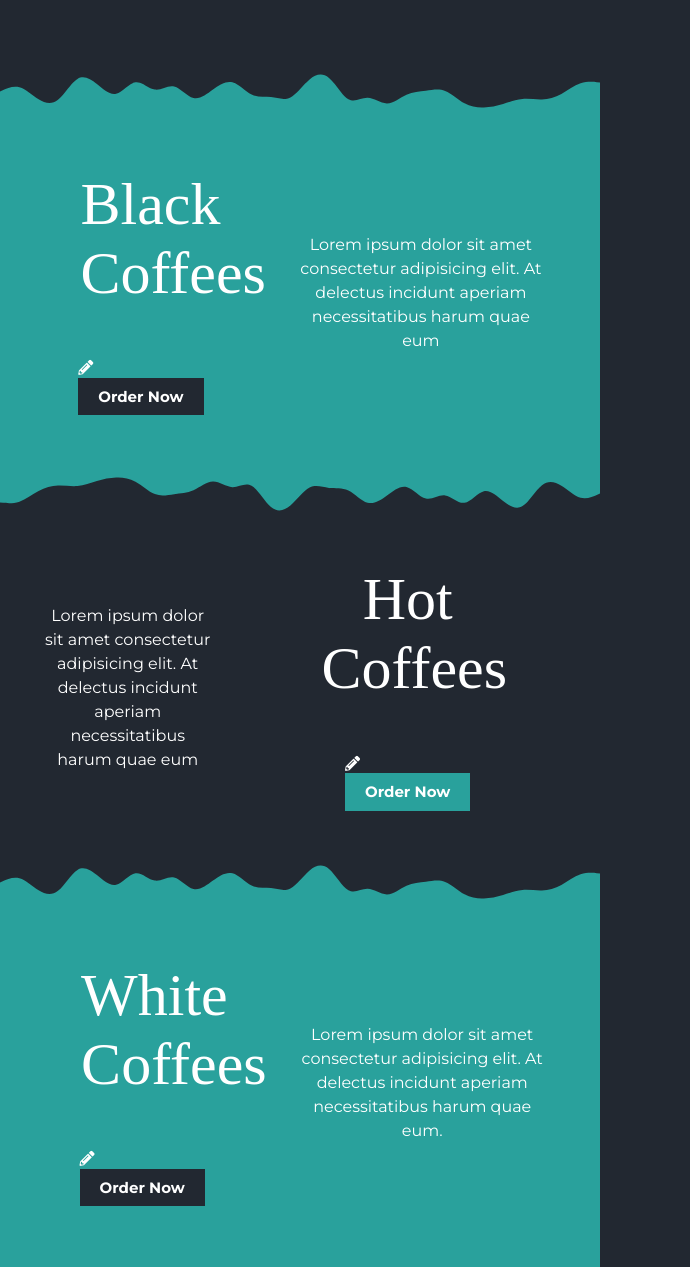
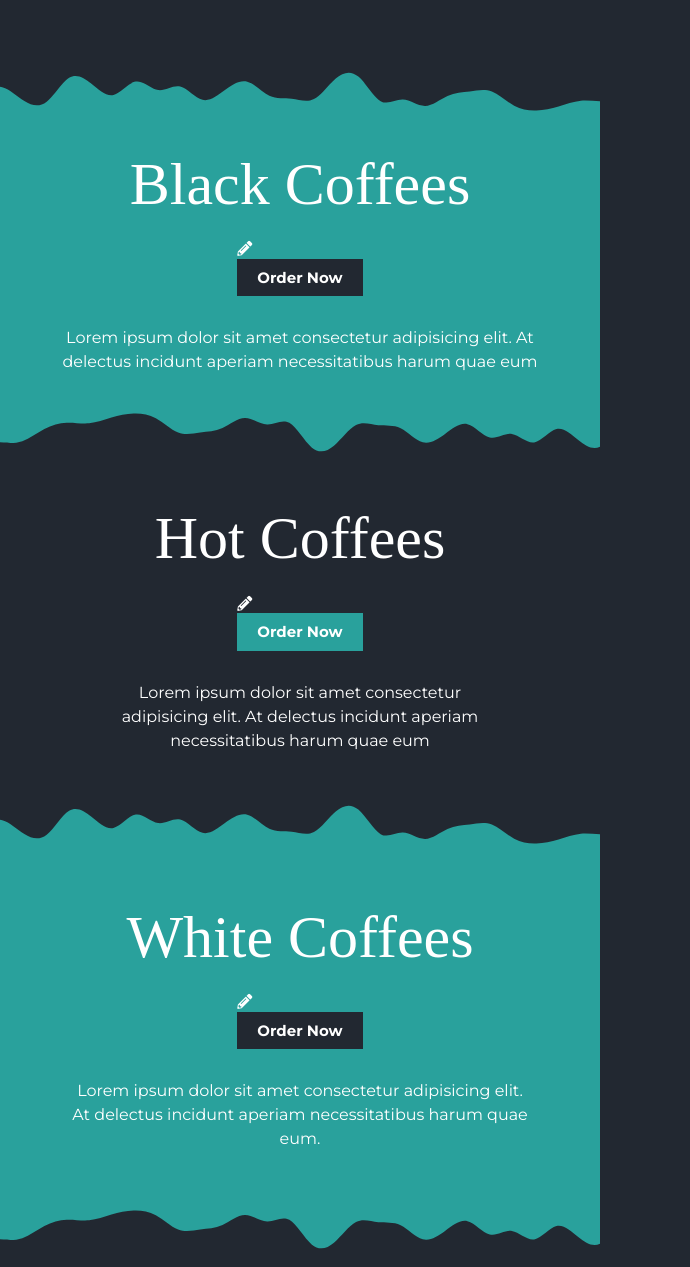
Before and after one commit to EhabProg23/coffee-time, a plain HTML site: page index.html in a window 600 px wide. Shown: the part 680-1947 px from the top of the page, 690 px wide, since content can reach past the window. Drawn offline with Linux system fonts and the light colour scheme; a web font is replaced by a local one.

Commit message:
Update style.css

```diff
--- a/css/style.css
+++ b/css/style.css
@@ -1,3 +1,10 @@
+/*
+* Prefixed by https://autoprefixer.github.io
+* PostCSS: v8.4.14,
+* Autoprefixer: v10.4.7
+* Browsers: last 4 version
+*/
+
 /* Start Variables */
 
 :root {
@@ -10,7 +17,6 @@
 }
 
 /* End Variables */
-
 
 /* Start Global Rules */
 
@@ -107,7 +113,6 @@ a {
     margin-top: 30px;
     display: block;
     cursor: pointer;
-    z-index: 998;
     position: relative;
     width: -webkit-fit-content;
     width: -moz-fit-content;
@@ -376,19 +381,20 @@ a {
 
 .wave {
     position: absolute;
-    width: 100%;
+    width: 115%;
 }
 
 .top {
-    left: 0;
-    bottom: 0;
+    left: -20px;
+    bottom: -5px;
 }
 
 .bottom {
     -webkit-transform: rotate(180deg);
     -ms-transform: rotate(180deg);
     transform: rotate(180deg);
-    top: 0;
+    top: -5px;
+
 }
 
 /* End Main Components */
@@ -458,6 +464,10 @@ a {
         position: absolute;
         -webkit-box-shadow: 0 12px var(--third-color);
         box-shadow: 0 12px var(--third-color);
+        -webkit-transition: 0.3s;
+        -o-transition: 0.3s;
+        transition: 0.3s;
+
     }
 
     .header .toogle-menue::after {
@@ -469,6 +479,10 @@ a {
         -ms-transform: translateY(12px);
         transform: translateY(12px);
         position: absolute;
+        -webkit-transition: 0.3s;
+        -o-transition: 0.3s;
+        transition: 0.3s;
+
     }
 
     .header .container.active .toogle-menue::after {
@@ -499,6 +513,10 @@ a {
         flex-direction: column;
         width: 100%;
         height: calc(100vh - var(--header-height));
+        -webkit-transition: 0.3s;
+        -o-transition: 0.3s;
+        transition: 0.3s;
+
     }
 
     .header .container.active .links {
@@ -512,12 +530,15 @@ a {
         padding-bottom: 30px;
     }
 }
-
 .header .container .links a {
     font-family: var(--sec-font);
     font-weight: bold;
     font-size: 18px;
     padding-bottom: 15px;
+    -webkit-transition: 0.3s;
+    -o-transition: 0.3s;
+    transition: 0.3s;
+
 }
 
 .header .container .links a:hover {
@@ -566,31 +587,10 @@ a {
     overflow: hidden;
 }
 
-@media only screen and (max-width: 768px) {
-    .landing .container {
-        text-align: center;
-        margin-top: 50px;
-    }
-}
-
 .landing .text {
     width: 45%;
 }
 
-@media only screen and (max-width: 768px) {
-    .landing .text {
-        width: 100%;
-        margin-left: auto;
-        margin-right: auto;
-        margin-bottom: 30px;
-    }
-}
-
-@media only screen and (max-width: 768px) {
-    .landing .btn {
-        display: inline-block;
-    }
-}
 
 .landing .photo {
     position: absolute;
@@ -608,12 +608,26 @@ a {
     }
 }
 
-@media only screen and (max-width: 768px) {
+@media  (max-width: 767px) {
+    .landing .container {
+        text-align: center;
+    }
+
+    .landing .text {
+        width: 100%;
+        margin-left: auto;
+        margin-right: auto;
+        margin-bottom: 30px;
+    }
+    .landing .btn {
+        display: inline-block;
+    }
     .landing .photo {
         display: none;
     }
 }
-
+@media only screen and (max-width: 600px) {
+}
 
 /* End Landing */
 /* start Black Coffee */
@@ -621,6 +635,7 @@ a {
     overflow: hidden;
     background-color: var(--sec-color);
     position: relative;
+    overflow: hidden;
 }
 
 .black-coffee .container {
@@ -675,40 +690,52 @@ a {
 
 
 /* Extra small devices (phones, 600px and down) */
-@media only screen and (max-width: 600px) {
+@media (max-width: 600px) {
     .black-coffee .container {
-        padding-left: 20px;
-        padding-right: 20px;
-    }
-
+        padding-left: 0;
+        padding-right: 0;
+        -webkit-box-orient: vertical;
+        -webkit-box-direction: normal;
+            -ms-flex-direction: column;
+                flex-direction: column;
+        padding-top: 30px;
+        padding-bottom: 30px;
+
+    }
 
     .black-coffee .left .main-heading {
         font-size: 60px;
+        width: 100%;
     }
 
     .black-coffee .left .btn {
         font-size: 15px;
-    }
-
-
+        margin-top: 0;
+    }
+
+
+    .black-coffee .right  {
+        width: 100%;
+    }
     .black-coffee .right .photo {
         display: none;
     }
 
     .black-coffee .right .text {
-        margin: 0;
+        margin-top: 30px;
+        width: 100%;
     }
 
 }
 
 /* Medium devices (landscape tablets, 768px and up) */
-@media only screen and (min-width: 600px) and (max-width: 768px) {
+@media only screen and (min-width: 600px) and (max-width: 767px) {
     .black-coffee .right {
         width: 80%;
     }
 
     .black-coffee .right .text {
-        width: 80%;
+        width: 100%;
     }
 }
 
@@ -780,31 +807,41 @@ a {
 /* Extra small devices (phones, 600px and down) */
 @media only screen and (max-width: 600px) {
     .hot-coffee {
-        padding-top: 50px;
-        padding-bottom: 50px;
+        padding-top: 30px;
+        padding-bottom: 30px;
     }
 
     .hot-coffee .container {
-        padding-left: 20px;
-        padding-right: 20px;
+        padding-left:10px;
+        padding-right: 10px;
+        -webkit-box-orient: vertical;
+        -webkit-box-direction: normal;
+            -ms-flex-direction: column;
+                flex-direction: column;
     }
 
 
     .hot-coffee .left .main-heading {
         font-size: 60px;
+        width: 100%;
     }
 
     .hot-coffee .left .btn {
         font-size: 15px;
-    }
-
-
+        margin-top: 0;
+    }
+
+
+    .hot-coffee .right  {
+        width: 100%;
+    }
     .hot-coffee .right .photo {
         display: none;
     }
 
     .hot-coffee .right .text {
-        margin: 0;
+        margin-top: 30px;
+        width: 100%;
     }
 
 }
@@ -816,11 +853,11 @@ a {
         padding-bottom: 50px;
     }
 
-    .hot-coffee .left {
-        width: 80%;
-    }
-
-    .hot-coffee .left .text {
+    .hot-coffee .right {
+        width: 70%;
+    }
+
+    .hot-coffee .right .text {
         width: 100%;
     }
 }
@@ -887,26 +924,36 @@ a {
 /* Extra small devices (phones, 600px and down) */
 @media only screen and (max-width: 600px) {
     .white-coffee .container {
-        padding-left: 20px;
-        padding-right: 20px;
+        padding-left: 10px;
+        padding-right: 10px;
+        -webkit-box-orient: vertical;
+        -webkit-box-direction: normal;
+            -ms-flex-direction: column;
+                flex-direction: column;
     }
 
 
     .white-coffee .left .main-heading {
         font-size: 60px;
+        width: 100%;
     }
 
     .white-coffee .left .btn {
         font-size: 15px;
-    }
-
-
+        margin-top: 0;
+    }
+
+
+    .white-coffee .right  {
+        width: 100%;
+    }
     .white-coffee .right .photo {
         display: none;
     }
 
     .white-coffee .right .text {
-        margin: 0;
+        margin-top: 30px;
+        width: 100%;
     }
 
 }
@@ -918,7 +965,7 @@ a {
     }
 
     .white-coffee .right .text {
-        width: 80%;
+        width: 100%;
     }
 }
 
@@ -1255,8 +1302,13 @@ a {
 
 @media only screen and (max-width: 768px) {
     .footer .up {
-        flex-direction: column;
-        align-items: center;
+        -webkit-box-orient: vertical;
+        -webkit-box-direction: normal;
+            -ms-flex-direction: column;
+                flex-direction: column;
+        -webkit-box-align: center;
+            -ms-flex-align: center;
+                align-items: center;
     }
 }
 
@@ -1276,6 +1328,8 @@ a {
 
 @media only screen and (max-width: 768px) {
     .footer .up .logo {
+        width: -webkit-fit-content;
+        width: -moz-fit-content;
         width: fit-content;
         margin-bottom: 30px;
     }
@@ -1467,11 +1521,11 @@ a {
 
 .footer .down .social .fa-whatsapp:hover {
     background:
+        -o-linear-gradient(#25d366, #25d366) 14% 84%/16% 16% no-repeat,
+        -o-radial-gradient(#25d366 60%, transparent 0);
+    background:
         -webkit-gradient(linear, left top, left bottom, from(#25d366), to(#25d366)) 14% 84%/16% 16% no-repeat,
         radial-gradient(#25d366 60%, transparent 0);
-    background:
-        -o-linear-gradient(#25d366, #25d366) 14% 84%/16% 16% no-repeat,
-        -o-radial-gradient(#25d366 60%, transparent 0);
     background:
         linear-gradient(#25d366, #25d366) 14% 84%/16% 16% no-repeat,
         radial-gradient(#25d366 60%, transparent 0);
@@ -1498,8 +1552,8 @@ a {
     position: absolute;
     width: 40%;
     height: 2px;
-    -webkit-animation: crazy 0.9s infinite forwards;
-    animation: crazy 0.9s infinite forwards;
+    -webkit-animation: crazy 2s infinite forwards;
+    animation: crazy 2s infinite forwards;
 }
 
 .going-to-top::after {
@@ -1529,54 +1583,28 @@ a {
 
 @-webkit-keyframes crazy {
     0% {
-        top: 20%;
-    }
-
-    20% {
-        top: 40%;
-    }
-
-    40% {
-        top: 60%;
-    }
-
-    60% {
-        top: 40%;
-    }
-
-    80% {
-        top: 20%;
-    }
-
+        top: 25%;
+    }
+
+    50% {
+        top: 50%;
+    }
     100% {
-        top: 60%;
+        top: 25%;
     }
 }
 
 
 @keyframes crazy {
     0% {
-        top: 20%;
-    }
-
-    20% {
-        top: 40%;
-    }
-
-    40% {
-        top: 60%;
-    }
-
-    60% {
-        top: 40%;
-    }
-
-    80% {
-        top: 20%;
-    }
-
+        top: 25%;
+    }
+
+    50% {
+        top: 50%;
+    }
     100% {
-        top: 60%;
+        top: 25%;
     }
 }
 
```
